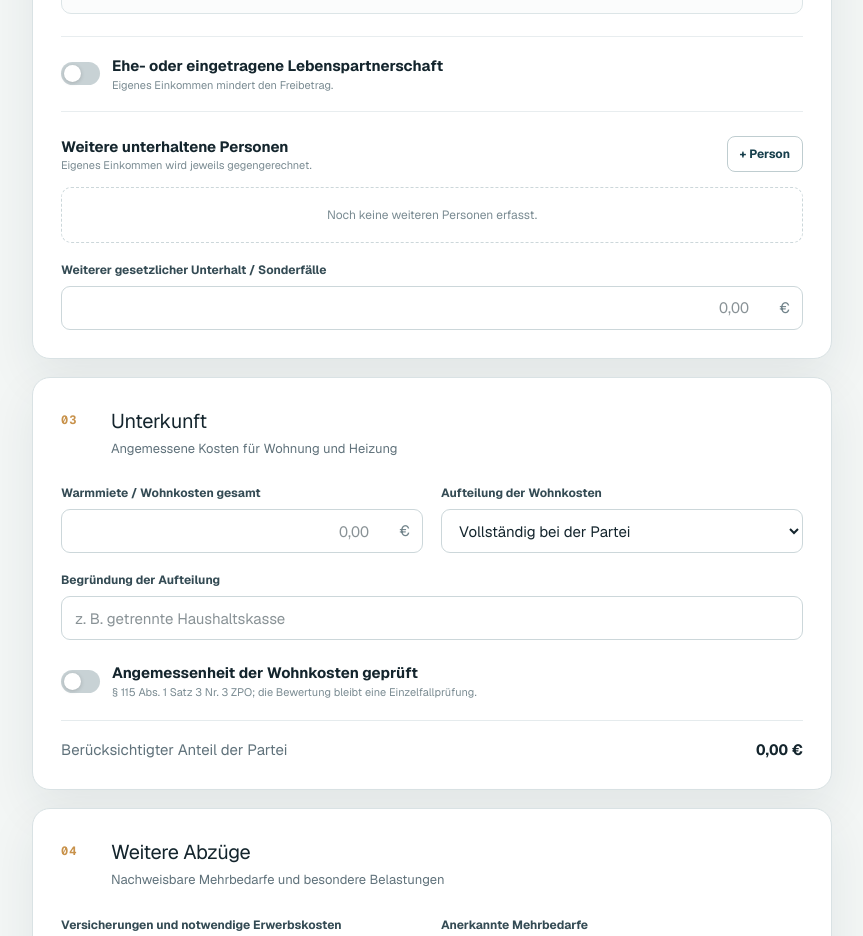
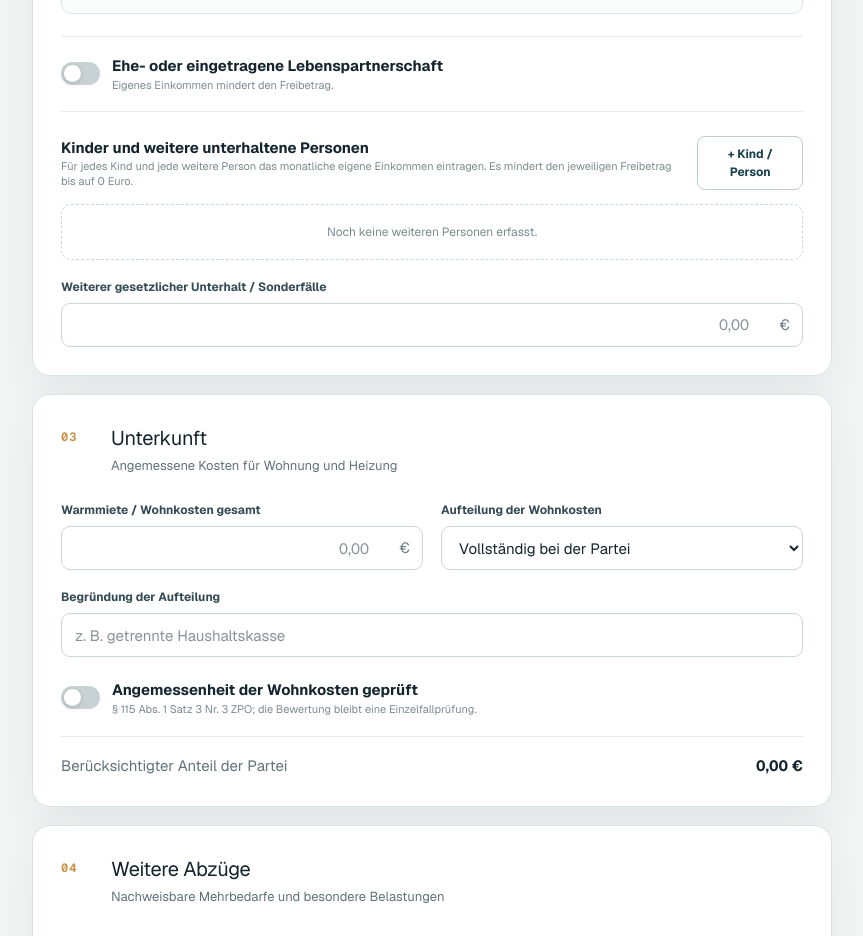
Before and after one commit to flathack/PKH-VKH-Rechner, a Next.js app: page / in a window 1280 px wide. Shown: the part 1340-2276 px from the top of the page, without its empty margins (16-879 px from the left). Built offline with nearby package versions, Linux system fonts and the light colour scheme.

Commit message:
Clarify dependent income inputs and correct allowance display

```diff
--- a/app/page.tsx
+++ b/app/page.tsx
@@ -469,8 +469,8 @@ export default function Home() {
             ) : null}
 
             <div className="subsection-title">
-              <div><strong>Weitere unterhaltene Personen</strong><small>Eigenes Einkommen wird jeweils gegengerechnet.</small></div>
-              <button type="button" className="secondary-button" onClick={addDependent}>+ Person</button>
+              <div><strong>Kinder und weitere unterhaltene Personen</strong><small>Für jedes Kind und jede weitere Person das monatliche eigene Einkommen eintragen. Es mindert den jeweiligen Freibetrag bis auf 0 Euro.</small></div>
+              <button type="button" className="secondary-button" onClick={addDependent}>+ Kind / Person</button>
             </div>
             {dependents.length === 0 ? (
               <div className="empty-state">Noch keine weiteren Personen erfasst.</div>
@@ -495,12 +495,12 @@ export default function Home() {
                     {person.deductionMode === "maintenance" ? (
                       <MoneyInput id={`dependent-maintenance-${person.id}`} label="Monatliche Unterhaltszahlung" value={person.maintenancePayment} onChange={(value) => updateDependent(person.id, { maintenancePayment: value })} />
                     ) : (
-                      <MoneyInput id={`dependent-income-${person.id}`} label="Eigenes Einkommen" value={person.ownIncome} onChange={(value) => updateDependent(person.id, { ownIncome: value })} />
+                      <MoneyInput id={`dependent-income-${person.id}`} label="Monatliches eigenes Einkommen" value={person.ownIncome} onChange={(value) => updateDependent(person.id, { ownIncome: value })} />
                     )}
                     {person.deductionMode === "allowance" ? <><MoneyInput id={`dependent-deductions-${person.id}`} label="Abzüge vom eigenen Einkommen" value={person.ownIncomeDeductions} onChange={(value) => updateDependent(person.id, { ownIncomeDeductions: value })} /><label className="switch-row compact-switch"><input type="checkbox" checked={person.incomeAlreadyAdjusted} onChange={(event) => updateDependent(person.id, { incomeAlreadyAdjusted: event.target.checked })} /><span className="switch" aria-hidden="true" /><span><strong>Einkommen bereits bereinigt</strong><small>Keine weiteren Abzüge.</small></span></label></> : null}
                     <div className="dependent-allowance" aria-live="polite">
-                      <span>{person.deductionMode === "maintenance" ? "Unterhaltszahlung" : "Freibetrag"}</span>
-                      <strong>{euro.format(calculateDependentDeduction(person, allowanceSets[location]))}</strong>
+                      <span>{person.deductionMode === "maintenance" ? "Unterhaltszahlung" : "Verbleibender Freibetrag"}</span>
+                      <strong>{euro.format(calculateDependentDeduction(effectiveDependents[index], allowanceSets[location]))}</strong>
                       {person.deductionMode === "maintenance" ? (
                         <small>tatsächlich gezahlter Betrag</small>
                       ) : person.kind === "adultEmployed" || person.kind === "teenEmployed" ? (
```
Also changed, not shown: 1 other file (tests, documents, lock files or other folders).
